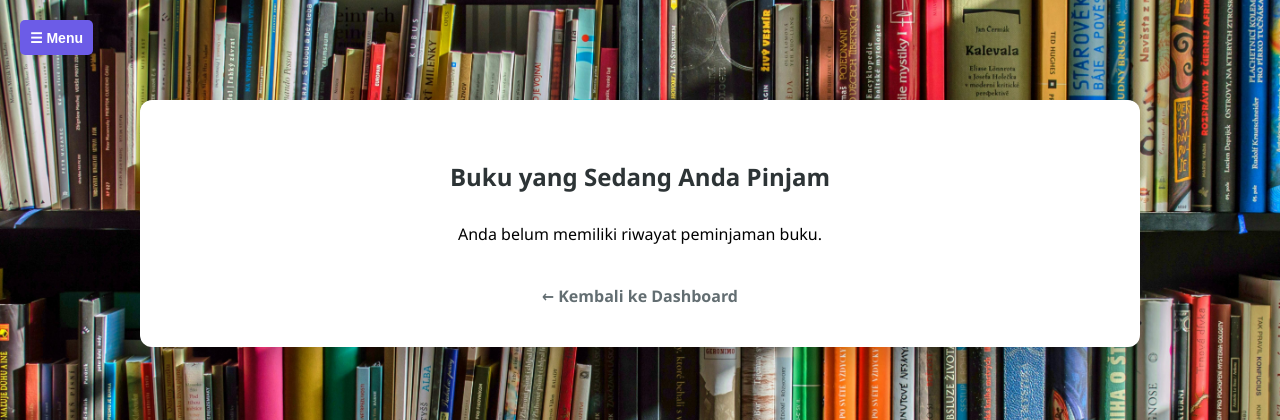
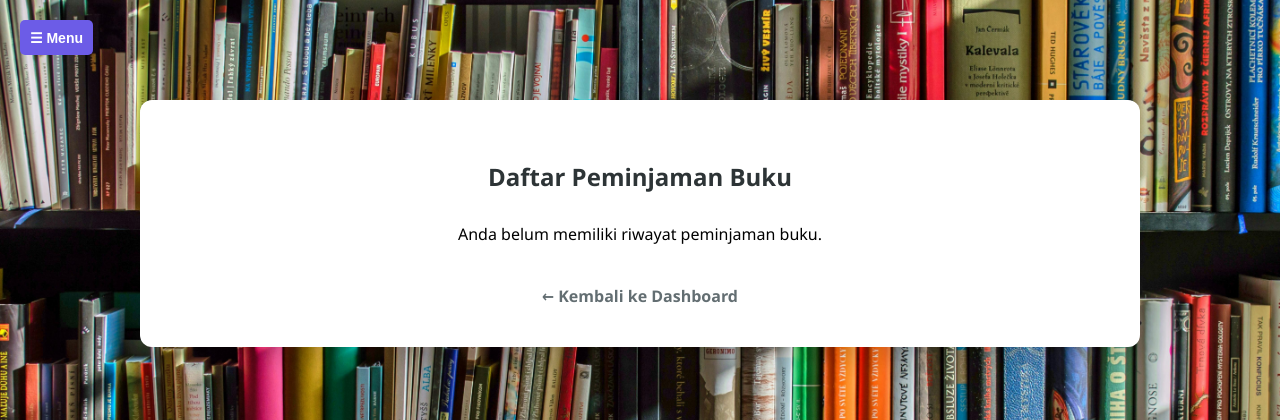
Before and after one commit to eyowh/Perpustakaan, a Django app: page /user/buku-dipinjam/ in a window 1280 px wide. Shown: the top 420 px of the page. Run offline with Django 5.2, Linux system fonts and the light colour scheme; a user stored in the database is signed in; data comes from the database, SQL or seed files in the repository; both versions use the stored data as it was after the commit.

Commit message:
update last

```diff
--- a/peminjaman/templates/user/bukudipinjamuser.html
+++ b/peminjaman/templates/user/bukudipinjamuser.html
@@ -4,7 +4,7 @@
 <html lang="id">
 <head>
   <meta charset="UTF-8">
-  <title>Buku yang Dipinjam</title>
+  <title>Daftar Peminjaman Buku</title>
   <style>
     * { box-sizing: border-box; }
 
@@ -312,7 +312,7 @@
 
 <!-- Konten Utama -->
 <div class="container">
-  <h2>Buku yang Sedang Anda Pinjam</h2>
+  <h2>Daftar Peminjaman Buku</h2>
 
   {% if buku_dipinjam %}
     {# MENUNGGU PERSETUJUAN #}
```
Also changed, not shown: db.sqlite3.
